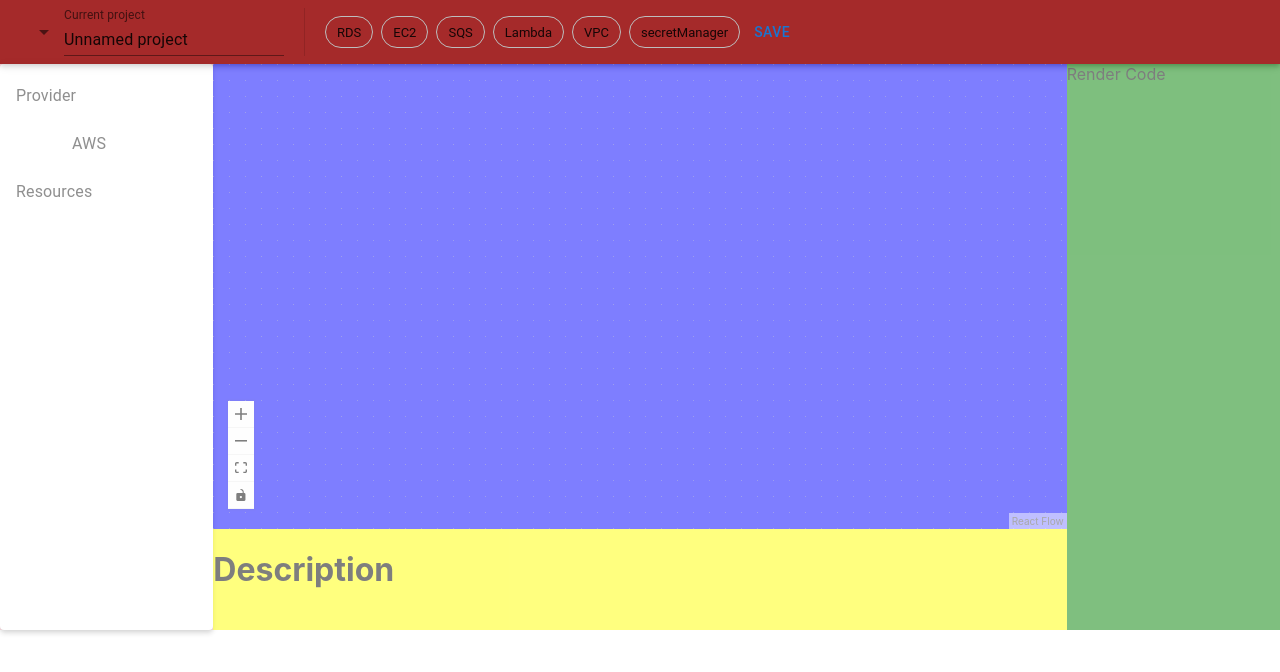
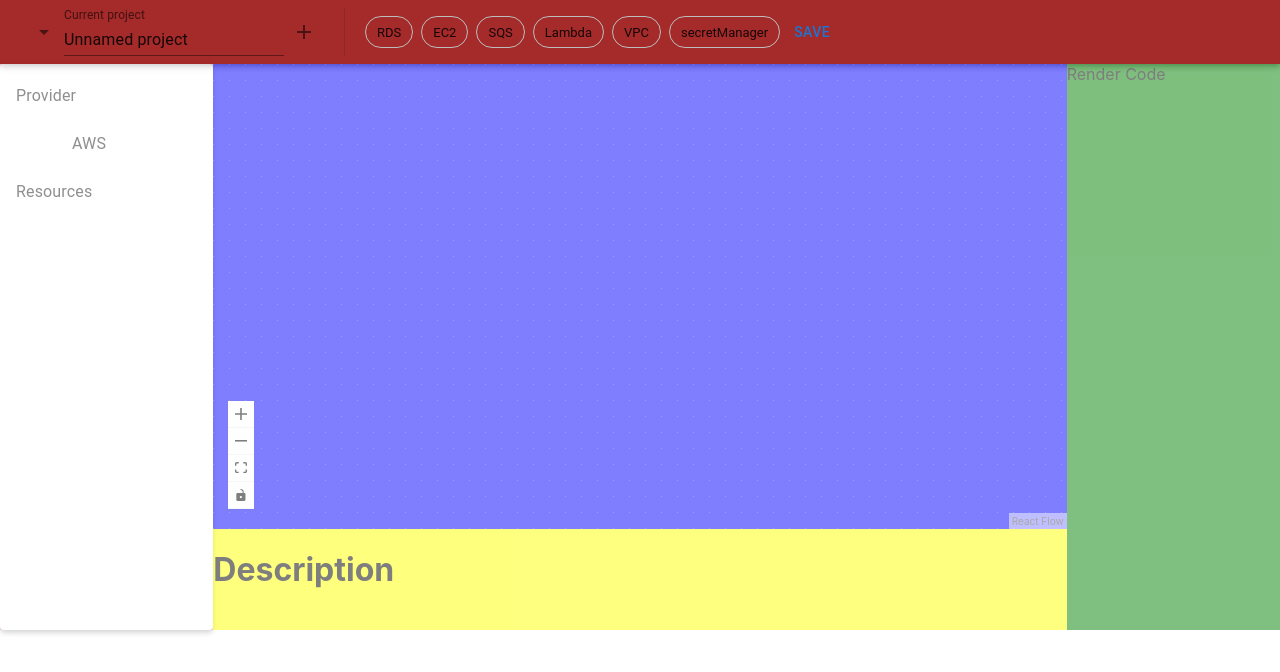
Before and after one commit to Terraform-GUI/terraform-gui, a React (Create React App) app in the folder web/: page / in a window 1280 px wide. Shown: the top 672 px of the page. Built offline with nearby package versions, Linux system fonts and the light colour scheme.

Commit message:
add(web): #26 - create new project

```diff
--- /dev/null
+++ b/web/src/components/Toolbar/ProjectTools/CreateProject.tsx
@@ -0,0 +1,33 @@
+import {IconButton, Tooltip} from "@mui/material";
+import AddIcon from '@mui/icons-material/Add';
+import {Dispatch, SetStateAction} from "react";
+import {Project} from "../../../interfaces/Project";
+import {Node} from "react-flow-renderer";
+import {ResourceNodeData} from "../../../interfaces/ResourceNodeData";
+
+interface CreateProjectProps {
+    setProject: Dispatch<SetStateAction<Project>>
+    setNodes: Dispatch<SetStateAction<Node<ResourceNodeData>[]>>,
+}
+
+function CreateProject(props: CreateProjectProps) {
+    const handleCreate = () => {
+        props.setProject({
+            id: null,
+            name: 'Unnamed project',
+            nodes: []
+        } as Project);
+        props.setNodes([]);
+    }
+    return (
+        <>
+            <Tooltip title="Create new project">
+                <IconButton aria-label="create" onClick={handleCreate}>
+                    <AddIcon />
+                </IconButton>
+            </Tooltip>
+        </>
+    )
+}
+
+export default CreateProject;
--- a/web/src/components/Toolbar/ProjectTools/index.tsx
+++ b/web/src/components/Toolbar/ProjectTools/index.tsx
@@ -4,6 +4,7 @@ import {Dispatch, SetStateAction} from "react";
 import {Node} from "react-flow-renderer";
 import {ResourceNodeData} from "../../../interfaces/ResourceNodeData";
 import CurrentProject from "./CurrentProject";
+import CreateProject from "./CreateProject";
 
 interface ProjectToolsProps {
     project: Project,
@@ -16,6 +17,7 @@ function ProjectTools(props: ProjectToolsProps) {
         <>
             <ChangeProject setProject={props.setProject} setNodes={props.setNodes} project={props.project} />
             <CurrentProject project={props.project} />
+            <CreateProject setProject={props.setProject} setNodes={props.setNodes} />
         </>
     )
 }
```
